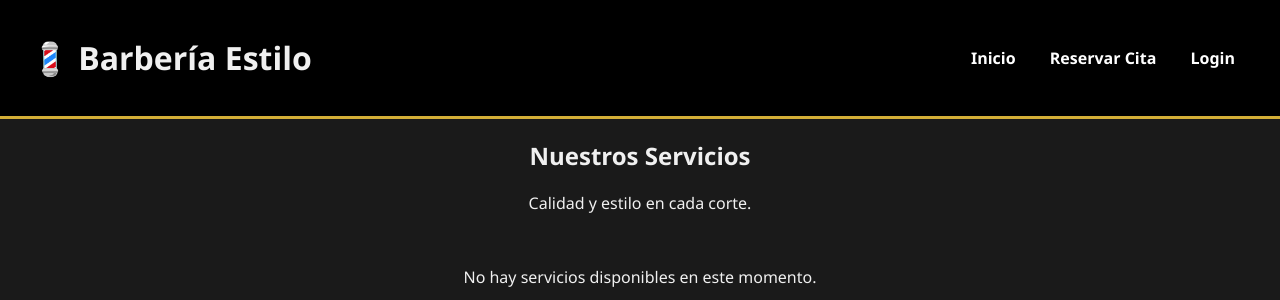
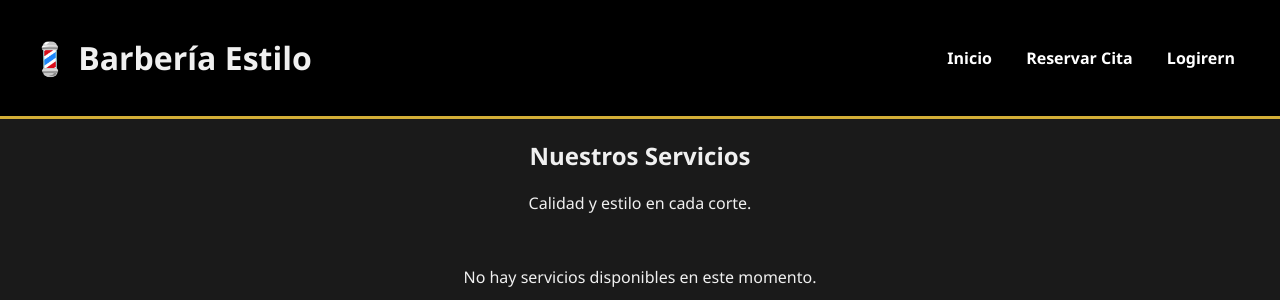
Before and after one commit to LKlukasLK/Proyecto-final, a PHP site: page / in a window 1280 px wide. Shown: the top 300 px of the page. Run offline with PHP 8.4, Linux system fonts and the light colour scheme; data that the repository does not hold is empty.

Commit message:
prueba comit

```diff
--- a/views/inicio.php
+++ b/views/inicio.php
@@ -14,7 +14,7 @@
         <nav>
             <a href="index.php?ver=inicio">Inicio</a>
             <a href="index.php?ver=reservar">Reservar Cita</a>
-            <a href="index.php?ver=login">Login</a>
+            <a href="index.php?ver=login">Logirern</a>
         </nav>
     </header>
 
```
